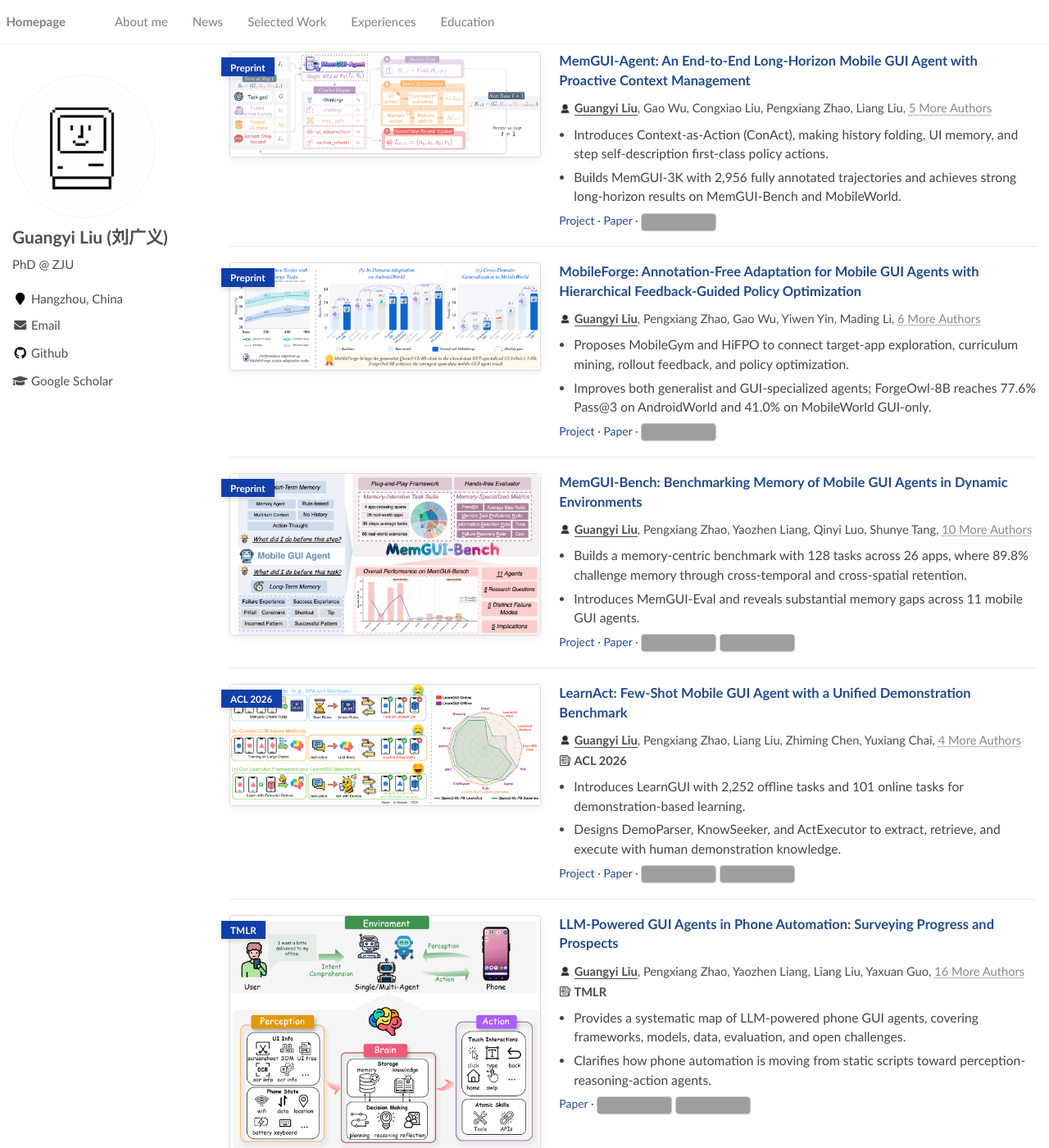
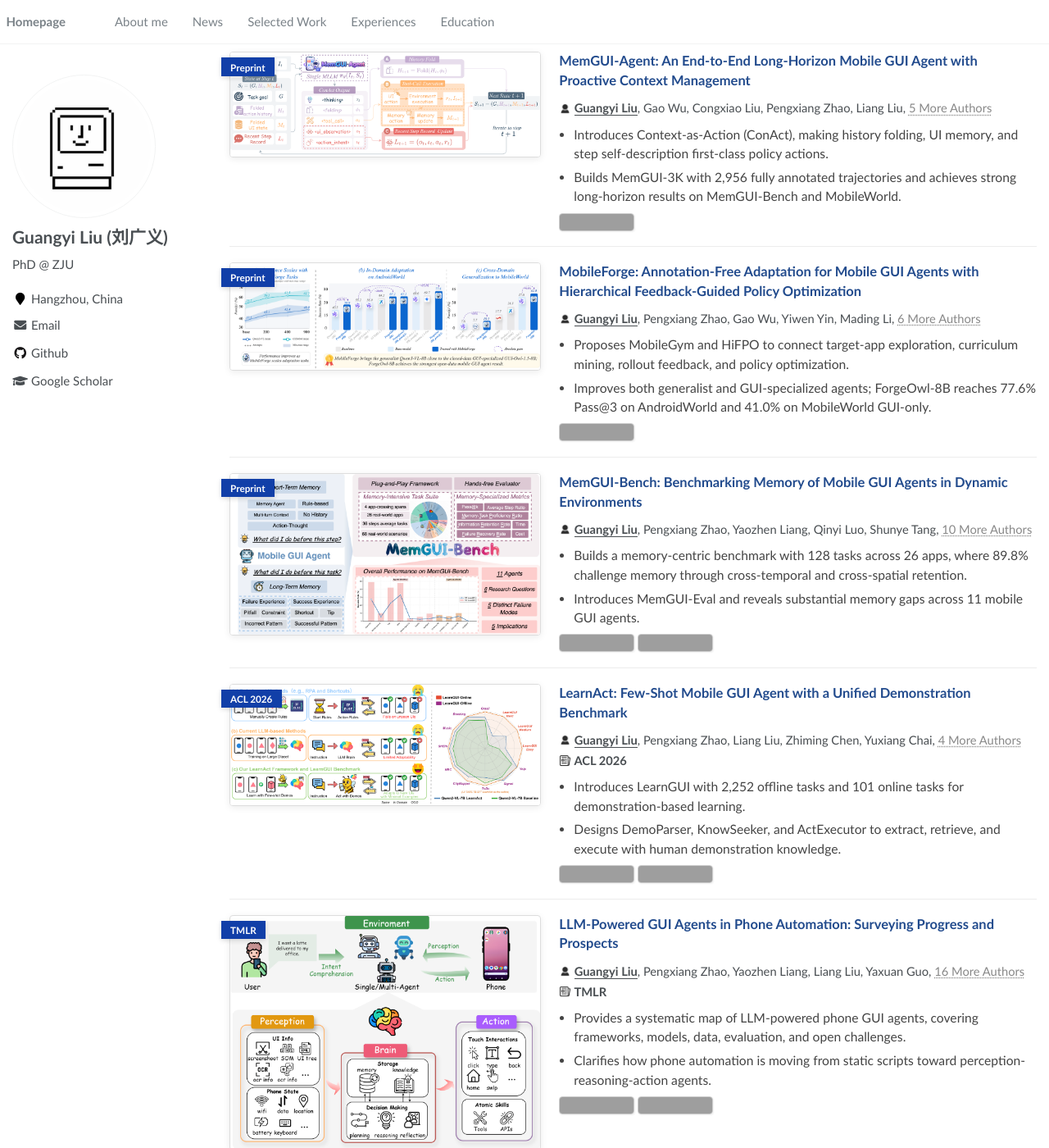
Before and after one commit to lgy0404/lgy0404.github.io, a Jekyll site: the page built from _pages/about.md, in a window 1280 px wide and 1400 px high, scrolled down 1121 px, cut to the strip 0-1400 px from the top of the window. Shown: the whole strip at 82% size. Built offline with Jekyll 4.4.1, drawn with Linux system fonts in a browser that asks for light colours; comment, search, counter and statistics services are not loaded; grey boxes are pictures that could not be loaded.

```diff
--- a/_pages/about.md
+++ b/_pages/about.md
@@ -227,7 +227,7 @@ I aim to build **reliable mobile agents** that can connect language, vision, mem
       <li>Introduces Context-as-Action (ConAct), making history folding, UI memory, and step self-description first-class policy actions.</li>
       <li>Builds MemGUI-3K with 2,956 fully annotated trajectories and achieves strong long-horizon results on MemGUI-Bench and MobileWorld.</li>
     </ul>
-    <div class="paper-card__links"><a href="https://memgui-agent.github.io/">Project</a> · <a href="https://arxiv.org/abs/2606.19926">Paper</a> · <a href="https://github.com/kwai/MemGUI-Agent"><img alt="GitHub Repo stars" src="https://img.shields.io/github/stars/kwai/MemGUI-Agent?style=flat-square&logo=github&logoColor=black&labelColor=white&color=white&label=Stars&cacheSeconds=10" style="border: 1px solid #ccc; border-radius: 4px;"></a></div>
+    <div class="paper-card__links"><a href="https://github.com/kwai/MemGUI-Agent"><img alt="GitHub Repo stars" src="https://img.shields.io/github/stars/kwai/MemGUI-Agent?style=flat-square&logo=github&logoColor=black&labelColor=white&color=white&label=Stars&cacheSeconds=10" style="border: 1px solid #ccc; border-radius: 4px;"></a></div>
   </div>
 </div>
 
@@ -247,7 +247,7 @@ I aim to build **reliable mobile agents** that can connect language, vision, mem
       <li>Proposes MobileGym and HiFPO to connect target-app exploration, curriculum mining, rollout feedback, and policy optimization.</li>
       <li>Improves both generalist and GUI-specialized agents; ForgeOwl-8B reaches 77.6% Pass@3 on AndroidWorld and 41.0% on MobileWorld GUI-only.</li>
     </ul>
-    <div class="paper-card__links"><a href="https://mobile-forge.github.io/">Project</a> · <a href="https://arxiv.org/abs/2606.19930">Paper</a> · <a href="https://github.com/kwai/MobileForge"><img alt="GitHub Repo stars" src="https://img.shields.io/github/stars/kwai/MobileForge?style=flat-square&logo=github&logoColor=black&labelColor=white&color=white&label=Stars&cacheSeconds=10" style="border: 1px solid #ccc; border-radius: 4px;"></a></div>
+    <div class="paper-card__links"><a href="https://github.com/kwai/MobileForge"><img alt="GitHub Repo stars" src="https://img.shields.io/github/stars/kwai/MobileForge?style=flat-square&logo=github&logoColor=black&labelColor=white&color=white&label=Stars&cacheSeconds=10" style="border: 1px solid #ccc; border-radius: 4px;"></a></div>
   </div>
 </div>
 
@@ -267,7 +267,7 @@ I aim to build **reliable mobile agents** that can connect language, vision, mem
       <li>Builds a memory-centric benchmark with 128 tasks across 26 apps, where 89.8% challenge memory through cross-temporal and cross-spatial retention.</li>
       <li>Introduces MemGUI-Eval and reveals substantial memory gaps across 11 mobile GUI agents.</li>
     </ul>
-    <div class="paper-card__links"><a href="https://lgy0404.github.io/MemGUI-Bench/">Project</a> · <a href="https://arxiv.org/abs/2602.06075">Paper</a> · <a href="https://github.com/lgy0404/MemGUI-Bench"><img alt="GitHub Repo stars" src="https://img.shields.io/github/stars/lgy0404/MemGUI-Bench?style=flat-square&logo=github&logoColor=black&labelColor=white&color=white&label=Stars&cacheSeconds=10" style="border: 1px solid #ccc; border-radius: 4px;"></a> <a href="https://scholar.google.com/scholar?oi=bibs&hl=en&cites=17604234699666112827,6880181861836555417"><img alt="Google Scholar citations" src="https://img.shields.io/badge/Citations-11-white?logo=Google%20Scholar&style=flat-square&labelColor=white&cacheSeconds=10" style="border: 1px solid #ccc; border-radius: 4px;"></a></div>
+    <div class="paper-card__links"><a href="https://github.com/lgy0404/MemGUI-Bench"><img alt="GitHub Repo stars" src="https://img.shields.io/github/stars/lgy0404/MemGUI-Bench?style=flat-square&logo=github&logoColor=black&labelColor=white&color=white&label=Stars&cacheSeconds=10" style="border: 1px solid #ccc; border-radius: 4px;"></a> <a href="https://scholar.google.com/scholar?oi=bibs&hl=en&cites=17604234699666112827,6880181861836555417"><img alt="Google Scholar citations" src="https://img.shields.io/badge/Citations-11-white?logo=Google%20Scholar&style=flat-square&labelColor=white&cacheSeconds=10" style="border: 1px solid #ccc; border-radius: 4px;"></a></div>
   </div>
 </div>
 
@@ -288,7 +288,7 @@ I aim to build **reliable mobile agents** that can connect language, vision, mem
       <li>Introduces LearnGUI with 2,252 offline tasks and 101 online tasks for demonstration-based learning.</li>
       <li>Designs DemoParser, KnowSeeker, and ActExecutor to extract, retrieve, and execute with human demonstration knowledge.</li>
     </ul>
-    <div class="paper-card__links"><a href="https://lgy0404.github.io/LearnAct/">Project</a> · <a href="https://arxiv.org/abs/2504.13805">Paper</a> · <a href="https://github.com/lgy0404/LearnAct"><img alt="GitHub Repo stars" src="https://img.shields.io/github/stars/lgy0404/LearnAct?style=flat-square&logo=github&logoColor=black&labelColor=white&color=white&label=Stars&cacheSeconds=10" style="border: 1px solid #ccc; border-radius: 4px;"></a> <a href="https://scholar.google.com/scholar?oi=bibs&hl=en&cites=15460424372315407973"><img alt="Google Scholar citations" src="https://img.shields.io/badge/Citations-36-white?logo=Google%20Scholar&style=flat-square&labelColor=white&cacheSeconds=10" style="border: 1px solid #ccc; border-radius: 4px;"></a></div>
+    <div class="paper-card__links"><a href="https://github.com/lgy0404/LearnAct"><img alt="GitHub Repo stars" src="https://img.shields.io/github/stars/lgy0404/LearnAct?style=flat-square&logo=github&logoColor=black&labelColor=white&color=white&label=Stars&cacheSeconds=10" style="border: 1px solid #ccc; border-radius: 4px;"></a> <a href="https://scholar.google.com/scholar?oi=bibs&hl=en&cites=15460424372315407973"><img alt="Google Scholar citations" src="https://img.shields.io/badge/Citations-36-white?logo=Google%20Scholar&style=flat-square&labelColor=white&cacheSeconds=10" style="border: 1px solid #ccc; border-radius: 4px;"></a></div>
   </div>
 </div>
 
@@ -309,7 +309,7 @@ I aim to build **reliable mobile agents** that can connect language, vision, mem
       <li>Provides a systematic map of LLM-powered phone GUI agents, covering frameworks, models, data, evaluation, and open challenges.</li>
       <li>Clarifies how phone automation is moving from static scripts toward perception-reasoning-action agents.</li>
     </ul>
-    <div class="paper-card__links"><a href="https://arxiv.org/abs/2504.19838">Paper</a> · <a href="https://github.com/PhoneLLM/Awesome-LLM-Powered-Phone-GUI-Agents"><img alt="GitHub Repo stars" src="https://img.shields.io/github/stars/PhoneLLM/Awesome-LLM-Powered-Phone-GUI-Agents?style=flat-square&logo=github&logoColor=black&labelColor=white&color=white&label=Stars&cacheSeconds=10" style="border: 1px solid #ccc; border-radius: 4px;"></a> <a href="https://scholar.google.com/scholar?oi=bibs&hl=en&cites=6050737529106194091,847899513706501378"><img alt="Google Scholar citations" src="https://img.shields.io/badge/Citations-60-white?logo=Google%20Scholar&style=flat-square&labelColor=white&cacheSeconds=10" style="border: 1px solid #ccc; border-radius: 4px;"></a></div>
+    <div class="paper-card__links"><a href="https://github.com/PhoneLLM/Awesome-LLM-Powered-Phone-GUI-Agents"><img alt="GitHub Repo stars" src="https://img.shields.io/github/stars/PhoneLLM/Awesome-LLM-Powered-Phone-GUI-Agents?style=flat-square&logo=github&logoColor=black&labelColor=white&color=white&label=Stars&cacheSeconds=10" style="border: 1px solid #ccc; border-radius: 4px;"></a> <a href="https://scholar.google.com/scholar?oi=bibs&hl=en&cites=6050737529106194091,847899513706501378"><img alt="Google Scholar citations" src="https://img.shields.io/badge/Citations-60-white?logo=Google%20Scholar&style=flat-square&labelColor=white&cacheSeconds=10" style="border: 1px solid #ccc; border-radius: 4px;"></a></div>
   </div>
 </div>
 
```
